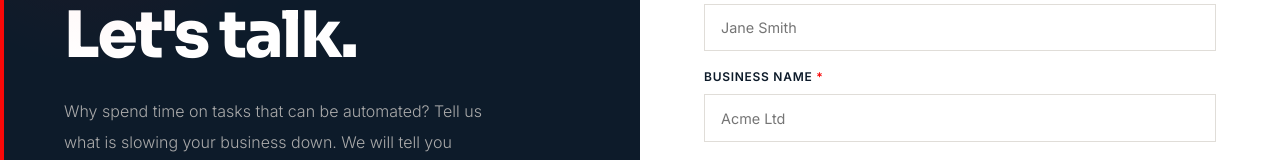
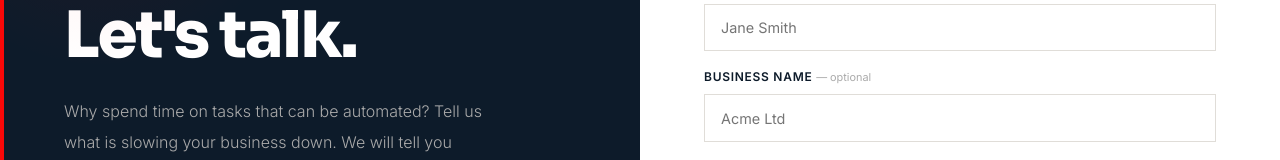
Before and after one commit to amritha-gosh/nixrix-website, a Next.js app: page /contact in a window 1280 px wide. Shown: the part 339-499 px from the top of the page. Built offline with nearby package versions, Linux system fonts and the light colour scheme.

Commit message:
Remove asterisk from business name field

```diff
--- a/src/app/contact/page.tsx
+++ b/src/app/contact/page.tsx
@@ -179,7 +179,7 @@ export default function Contact() {
                         onBlur={e=>e.currentTarget.style.borderColor='#e0ddd8'}/>
                     </div>
                     <div>
-                      <label style={{fontFamily:'Inter,sans-serif',fontSize:'0.75rem',fontWeight:600,color:'#0d1b2a',letterSpacing:'0.06em',textTransform:'uppercase',display:'block',marginBottom:'0.4rem'}}>Business Name <span style={{color:'var(--red)'}}>*</span></label>
+                      <label style={{fontFamily:'Inter,sans-serif',fontSize:'0.75rem',fontWeight:600,color:'#0d1b2a',letterSpacing:'0.06em',textTransform:'uppercase',display:'block',marginBottom:'0.4rem'}}>Business Name <span style={{ color:'#aaa', fontWeight:400, textTransform:'none', letterSpacing:0, fontSize:'0.68rem' }}>— optional</span></label>
                       <input name="business" placeholder="Acme Ltd" value={form.business} onChange={handle}
                         style={inputStyle}
                         onFocus={e=>e.currentTarget.style.borderColor='var(--red)'}
```
